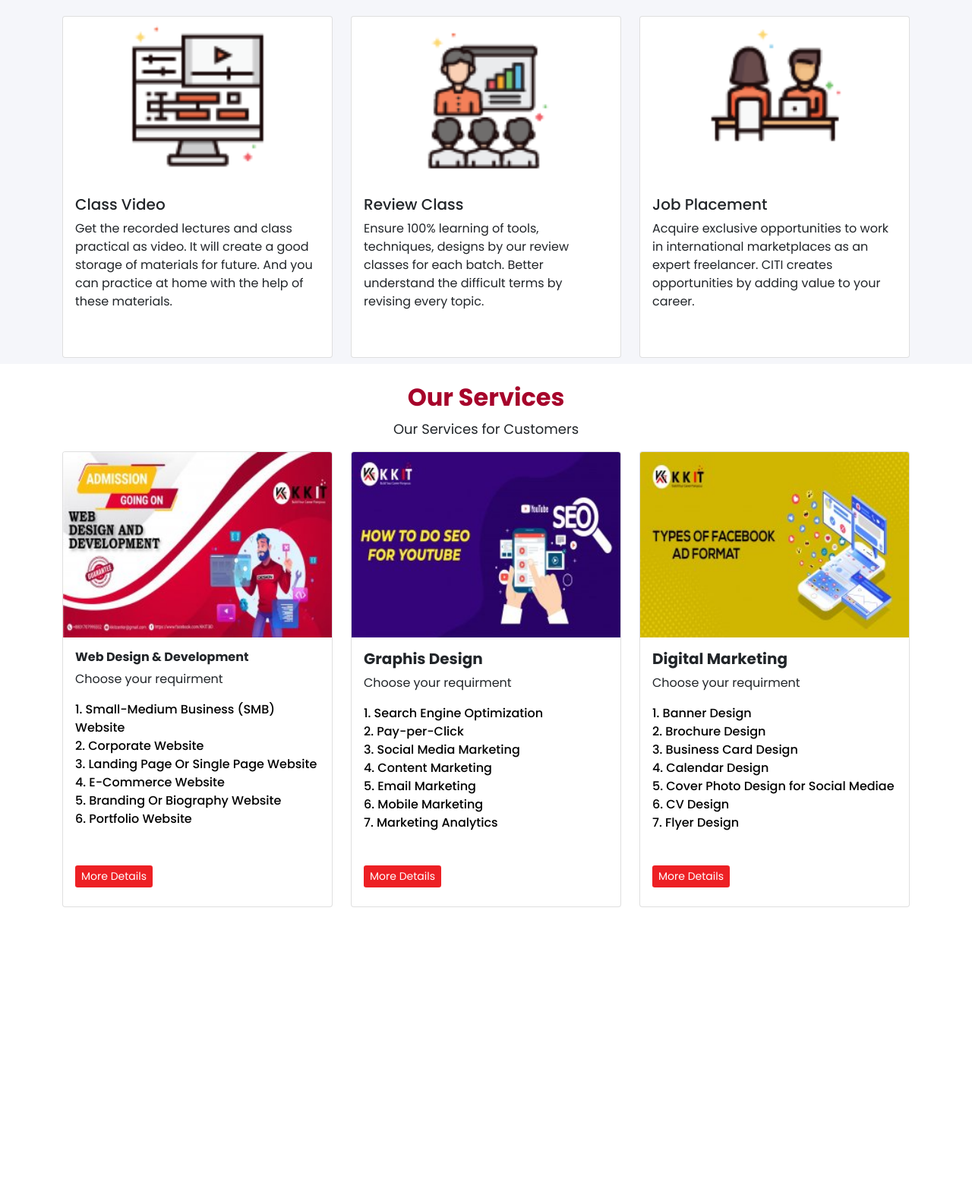
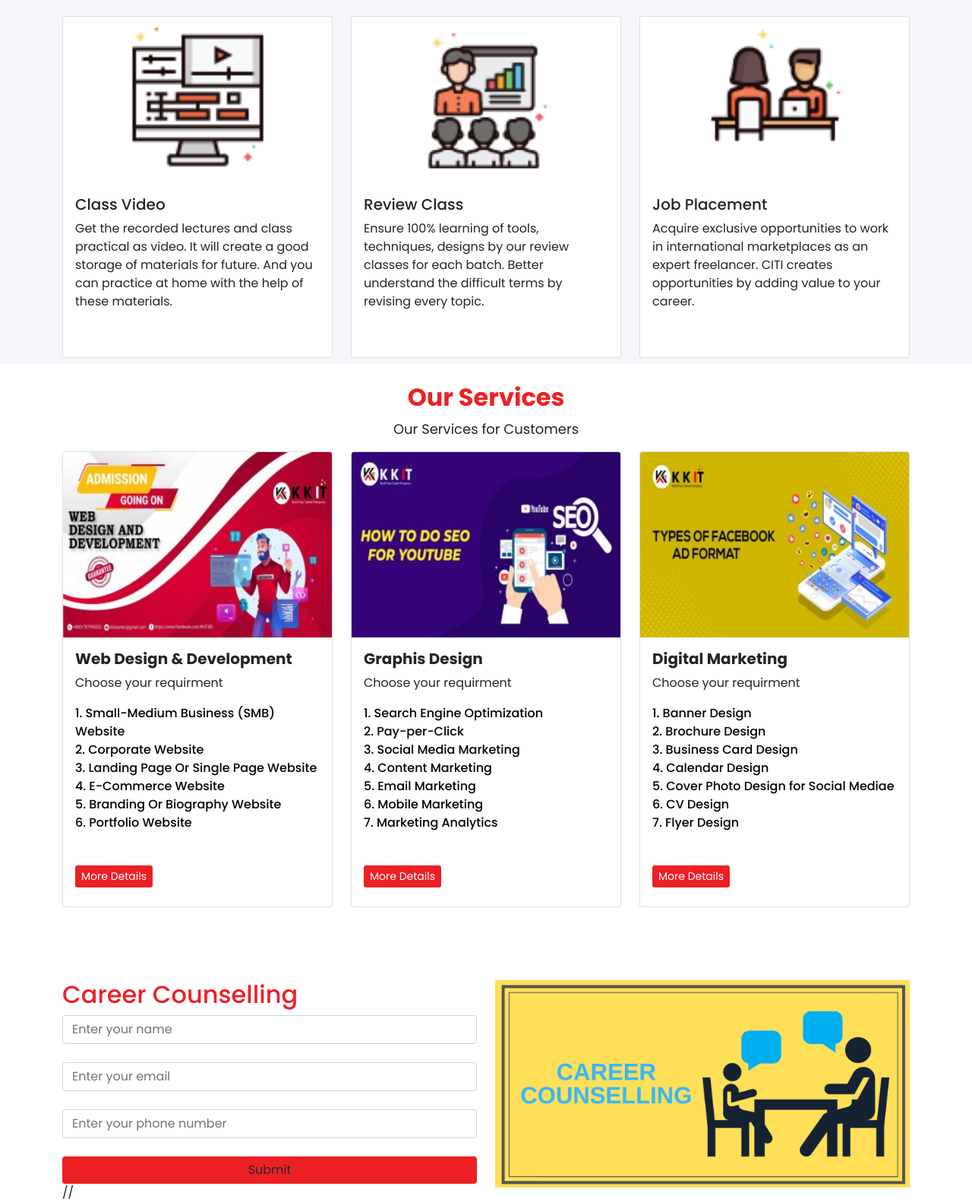
Before and after one commit to Shakil-Mehrab/kkItHomepage, a plain HTML site: page index.html in a window 1280 px wide. Shown: the part 2003-3585 px from the top of the page at 76% size. Before the commit the page ends 3293 px from the top, so only its background shows below. Drawn offline with nearby package versions, Linux system fonts and the light colour scheme.

Commit message:
third commit

```diff
--- a/css/style.css
+++ b/css/style.css
@@ -15,6 +15,9 @@ li{
 
 }
 /********** START COMMON CLASS *************/
+.brand_color{
+    color: #ED2024;
+}
 .btn_color{
 background: #ED2024;
 border: none;
@@ -138,6 +141,8 @@ background: #D1B700;
 background: #F5F6FA;
 }
 .facility h2{
+color: #ED2024;
+font-weight: bold;
 padding: 15px 0;
 text-align: center;
 justify-content: center;
@@ -166,7 +171,7 @@ background: #fff;
 /*padding-left: 80px;*/
 }
 .service h2{
-color: #A6042B;
+color: #ED2024;
 text-align: center;
 font-weight: bold;
 padding-top: 25px;
@@ -221,22 +226,13 @@ padding-bottom: 50px;
 .career h2 {
 padding-left: 12px;
 color: #ED2024;
-font-size: 35px;
-font-weight: 600;
+/*font-size: 35px;*/
+font-weight: bold;
 }
 .career_form {
 width: 450px;
 }
-.career_input {
-width: 410px;
-padding: 6px;
-margin: 15px 15px;
-border-radius: 2px;
-border-color:#CED4DA !important;
-}
-.career_img_mt {
-/*margin-top: 30x;*/
-}
+
 .career_img {
 width: 600px;
 height: 350px;
--- a/index.html
+++ b/index.html
@@ -244,7 +244,7 @@
           <div class="card card_size">
             <img src="images/Courses/course-1.jpg" class="card-img-top" alt="!">
             <div class="card-body">
-              <h6 class="card-title fw-bold web_title">Web Design & Development</h6>
+              <h5 class="card-title fw-bold web_title">Web Design & Development</h5>
               <p class="card-text">Choose your requirment</p>
               <div class="s-links" >
                 <ul>
@@ -319,29 +319,36 @@
   <br>
   <!--============ END OF SERVICE SECTION ==================-->
   <!--============ START OF CAREER  SECTION ==================-->
-  <!-- <section class="career">
+  <section class="">
     <div class="container">
       <div class="row">
-        <div class="col-lg-6 col-md-6 col-12 mt-3">
-          <h2 class=" mt-5">Career Counselling</h2>
-          <div class="career_form">
+        <div class="col-lg-6 col-md-6 col-12">
+          <h2 class="brand_color">Career Counselling</h2>
+
             <form>
-              <input class="career_input" type="text" name="name" placeholder="Enter your name"><br>
-              <input class="career_input" type="email" name="phone" placeholder="Enter your email"><br>
-              <input class="career_input"type="text" name="emailp" placeholder="Enter your phone number"> <br>
-              <button type="submit" class="btn btn-primary career_input btn_color mt-2">Submit</button>
+              <div class="col-md-12">
+                <input class="form-control" type="text" name="name" placeholder="Enter your name"><br>
+              </div>
+              <div class="col-md-12">
+                <input class="form-control" type="text" name="email" placeholder="Enter your email"><br>
+              </div>
+              <div class="col-md-12">
+                <input class="form-control" type="text" name="phone" placeholder="Enter your phone number"><br>
+              </div>
+              <div class="col-md-12">
+                <input class="form-control btn btn_color" type="submit" name="submit" value="Submit">
+              </div>//
             </form>
+
         </div>
-        </div>
-        <div class="col-lg-6 col-md-6 col-12 mt-5">
-          <div class="career_img_mt">
-            <img src="images/career-counselling.png" class="career_img">
+
+        <div class="col-lg-6 col-md-6 col-12">
+          <img src="images/career-counselling.png" width="100%">
         </div>
 
       </div>
     </div>
-    </div>
-  </section> -->
+  </section>
   <!--============ END OF CAREER SECTION ==================-->
   <!--============ START OF CONTACT SECTION ==================-->
   <!-- <section class="contact">
```
Lines whose indentation alone changed are shown as unchanged.
